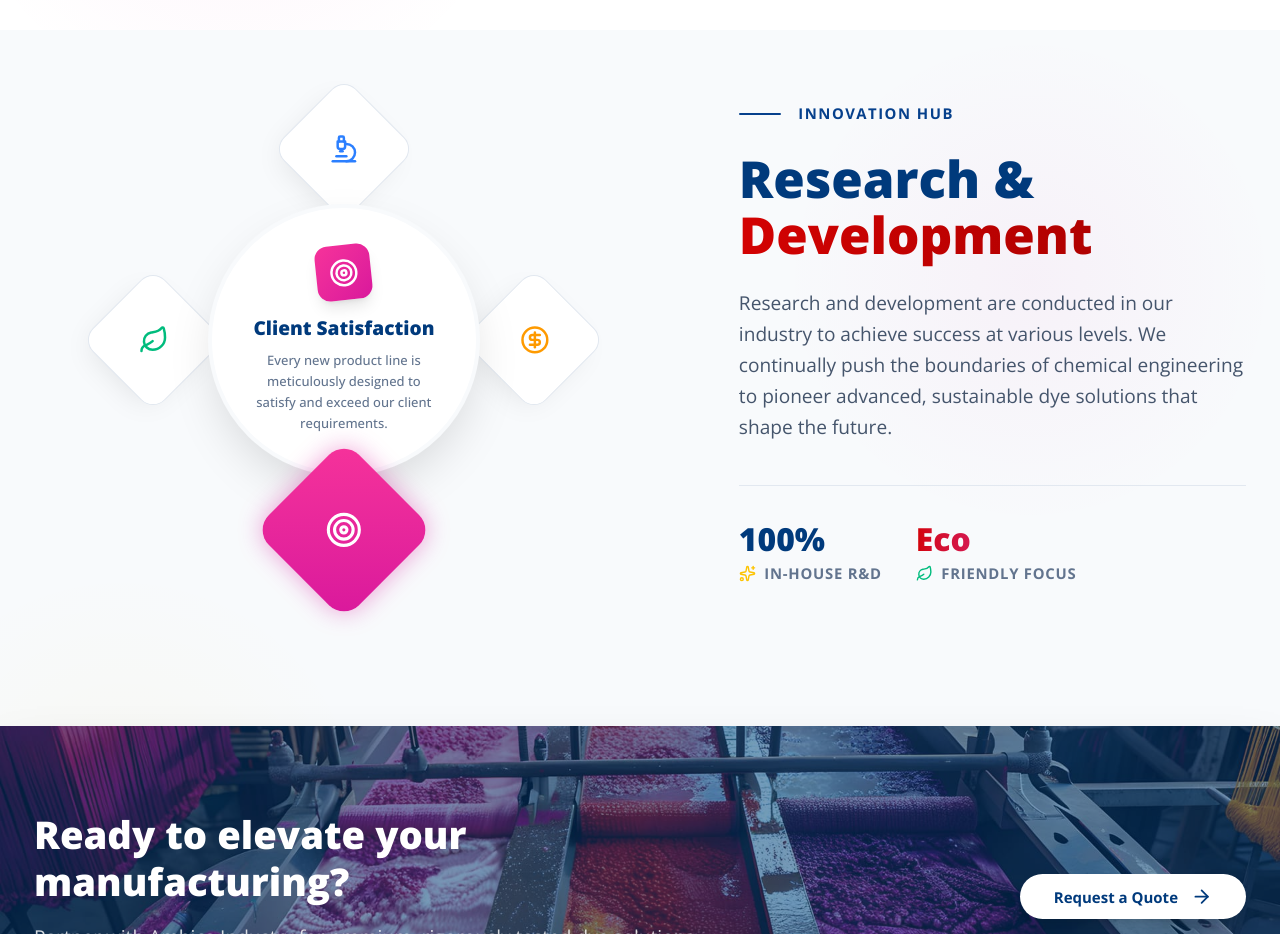
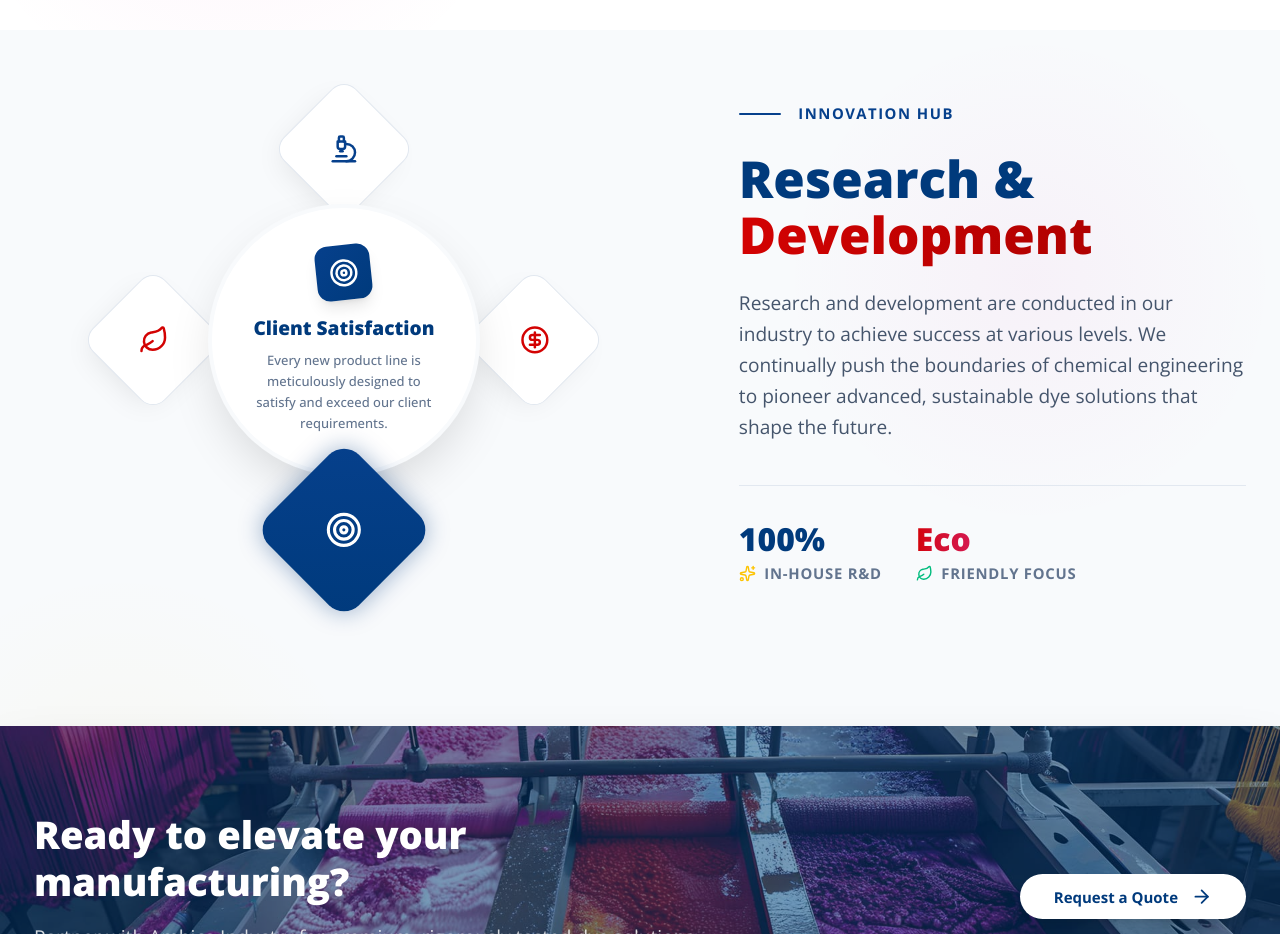
Before and after one commit to digitalwebconnection/ambicaindustries, a React (Vite) app: page / in a window 1280 px wide. Shown: the part 3720-4654 px from the top of the page. Built offline with nearby package versions, Linux system fonts and the light colour scheme.

Commit message:
feat: implement interactive RnDSection component with auto-cycling feature highlights

```diff
--- a/src/components/sections/RnDSection.tsx
+++ b/src/components/sections/RnDSection.tsx
@@ -26,43 +26,43 @@ const features = [
     title: "Uncompromising Quality",
     description:
       "Quality is achieved only by conducting rigorous research, a standard our company always strives for.",
-    color: "bg-gradient-to-br from-blue-500 to-primary",
+    color: "bg-gradient-to-br from-blue-400 to-primary",
     glow: "shadow-[0_0_20px_rgba(6,64,140,0.4)]",
     lineColor: "from-blue-400 to-primary shadow-[0_0_15px_rgba(6,64,140,0.5)]",
-    iconColor: "text-blue-500",
+    iconColor: "text-primary",
   },
   {
     icon: <CircleDollarSign className="w-7 h-7" />,
     title: "Cost Reduction",
     description:
       "Optimizing the manufacturing process allows us to sell products at a highly competitive market price.",
-    color: "bg-gradient-to-br from-amber-400 to-accent-gold",
-    glow: "shadow-[0_0_20px_rgba(253,195,1,0.4)]",
+    color: "bg-gradient-to-br from-red-500 to-accent-red",
+    glow: "shadow-[0_0_20px_rgba(211,2,2,0.4)]",
     lineColor:
-      "from-amber-400 to-accent-gold shadow-[0_0_15px_rgba(253,195,1,0.5)]",
-    iconColor: "text-amber-500",
+      "from-red-500 to-accent-red shadow-[0_0_15px_rgba(211,2,2,0.5)]",
+    iconColor: "text-accent-red",
   },
   {
     icon: <Target className="w-7 h-7" />,
     title: "Client Satisfaction",
     description:
       "Every new product line is meticulously designed to satisfy and exceed our client requirements.",
-    color: "bg-gradient-to-br from-pink-500 to-accent-pink",
-    glow: "shadow-[0_0_20px_rgba(217,23,156,0.4)]",
+    color: "bg-gradient-to-br from-primary to-primary-dark",
+    glow: "shadow-[0_0_20px_rgba(0,58,124,0.4)]",
     lineColor:
-      "from-pink-400 to-accent-pink shadow-[0_0_15px_rgba(217,23,156,0.5)]",
-    iconColor: "text-pink-500",
+      "from-primary to-primary-dark shadow-[0_0_15px_rgba(0,58,124,0.5)]",
+    iconColor: "text-primary-dark",
   },
   {
     icon: <Leaf className="w-7 h-7" />,
     title: "Eco-Friendly Production",
     description:
       "It is crucial to ensure we are producing sustainable products which do not harm our environment.",
-    color: "bg-gradient-to-br from-emerald-400 to-emerald-600",
-    glow: "shadow-[0_0_20px_rgba(16,185,129,0.4)]",
+    color: "bg-gradient-to-br from-accent-red to-accent-red-dark",
+    glow: "shadow-[0_0_20px_rgba(176,1,1,0.4)]",
     lineColor:
-      "from-emerald-400 to-emerald-600 shadow-[0_0_15px_rgba(16,185,129,0.5)]",
-    iconColor: "text-emerald-500",
+      "from-accent-red to-accent-red-dark shadow-[0_0_15px_rgba(176,1,1,0.5)]",
+    iconColor: "text-accent-red",
   },
 ];
 
```
